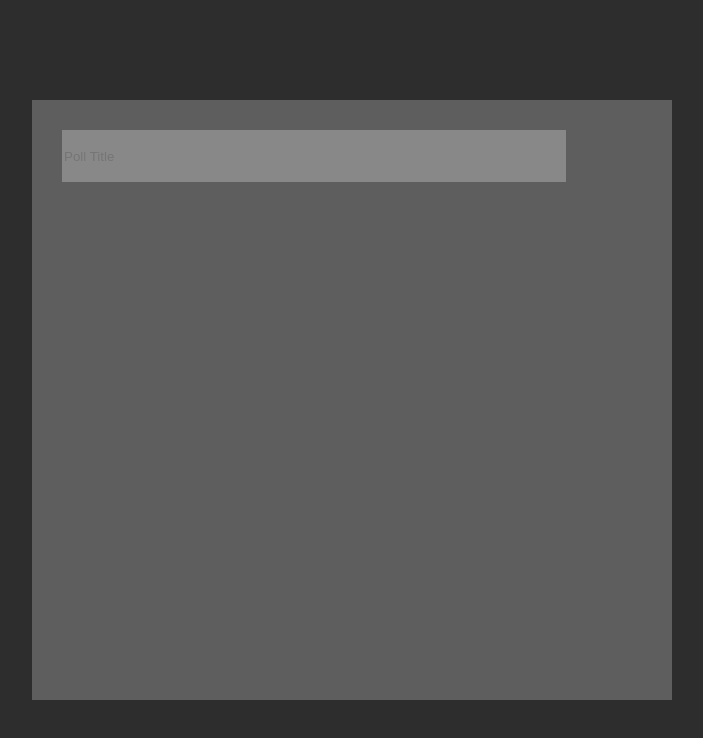
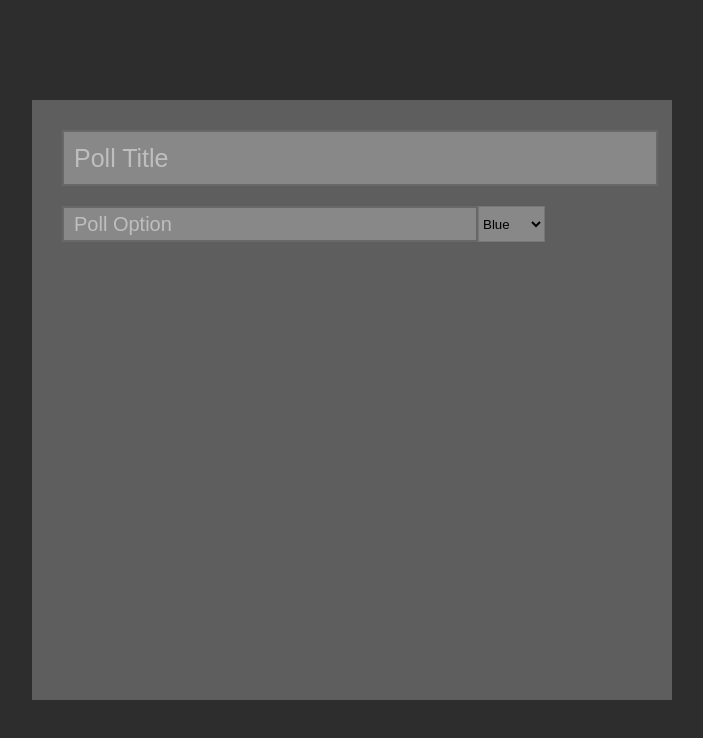
Before and after one commit to Kale35/poll-master, a React (Create React App) app: page / in a window 1280 px wide. Shown: the top 738 px of the page, without its empty margins (368-1071 px from the left). Built offline with nearby package versions, Linux system fonts and the light colour scheme.

Commit message:
Added Poll Option Component

```diff
--- a/src/App.js
+++ b/src/App.js
@@ -1,5 +1,5 @@
 import './App.css';
-import Create from './Pages/Create'
+import Create from './Components/Create/Create';
 function App() {
   return (
 
--- /dev/null
+++ b/src/Components/Create/Create.css
@@ -0,0 +1,52 @@
+.Create {
+  margin-top: 30px;
+  margin-left: 30px;
+  position: relative;
+}
+
+.Create__Title {
+  position: relative;
+  background-color: #888888;
+  color: whitesmoke;
+  border: none;
+  width: 120%;
+  height: 50px;
+  border: solid;
+  border-color: rgb(104, 104, 104);
+  border-width: 2px;
+  padding-left: 10px;
+  font-size: 25px;
+  margin-bottom: 20px;
+}
+
+.Create__Title::placeholder {
+  color: whitesmoke;
+  opacity: 0.5;
+}
+
+.Create__Options {
+  display: flex;
+}
+
+.Create__Option {
+  position: relative;
+  background-color: #888888;
+  color: whitesmoke;
+  border: none;
+  border: solid;
+  height: 30px;
+  width: 400px;
+  border-color: rgb(104, 104, 104);
+  border-width: 2px;
+  padding-left: 10px;
+  font-size: 20px;
+}
+
+.Create__Option::placeholder {
+  color: whitesmoke;
+  opacity: 0.5;
+}
+
+.Create__Color {
+  background-color: #888888;
+}
--- /dev/null
+++ b/src/Components/Create/Create.js
@@ -0,0 +1,16 @@
+import React from 'react'
+import './Create.css'
+import PollTitle from './Poll-Title/PollTitle'
+import PollOption from './Poll-Option/PollOption'
+function Create() {
+    return (
+        <div className="Create">
+        <form className="Create__Form">
+            <PollTitle/>
+            <PollOption/>
+        </form>
+    </div>
+    )
+}
+
+export default Create
--- /dev/null
+++ b/src/Components/Create/Poll-Option/PollOption.js
@@ -0,0 +1,20 @@
+import React from 'react'
+
+function PollOption() {
+    return (
+        <div className="Create__Options">
+            <input className="Create__Option" type="text" placeholder="Poll Option"></input>
+            <select className="Create__Color">
+                <option value="Blue">Blue</option>
+                <option value="Red">Red</option>
+                <option value="Green">Green</option>
+                <option value="Pink">Pink</option>
+                <option value="Orange">Orange</option>
+                <option value="Gold">Gold</option>
+                <option value="Black">Black</option>
+            </select>
+        </div>
+    )
+}
+
+export default PollOption
--- /dev/null
+++ b/src/Components/Create/Poll-Title/PollTitle.js
@@ -0,0 +1,11 @@
+import React from 'react'
+
+function PollTitle() {
+    return (
+        <div>
+            <input className="Create__Title" type="text" placeholder="Poll Title"></input>
+        </div>
+    )
+}
+
+export default PollTitle;
--- a/src/Pages/Create.css
+++ /dev/null
@@ -1,13 +0,0 @@
-.Create {
-  margin-top: 30px;
-  margin-left: 30px;
-  position: relative;
-}
-
-.Create__Form > input {
-  position: relative;
-  background-color: #888888;
-  border: none;
-  width: 500px;
-  height: 50px;
-}
--- a/src/Pages/Create.js
+++ /dev/null
@@ -1,14 +0,0 @@
-import React from 'react'
-import './Create.css'
-
-function Create() {
-    return (
-        <div className="Create">
-            <form className="Create__Form">
-                <input type="text" placeholder="Poll Title"></input>
-            </form>
-        </div>
-    )
-}
-
-export default Create
```
